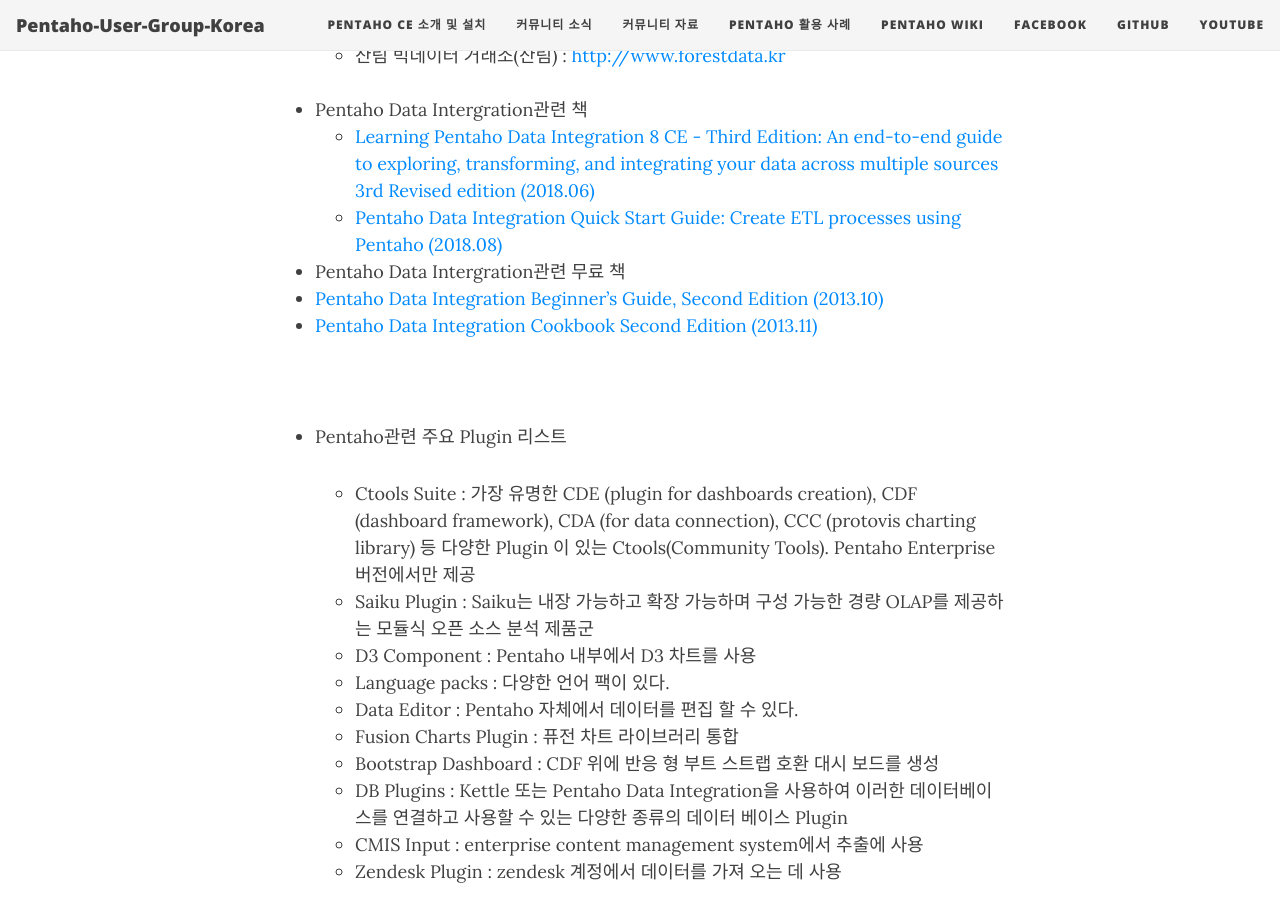
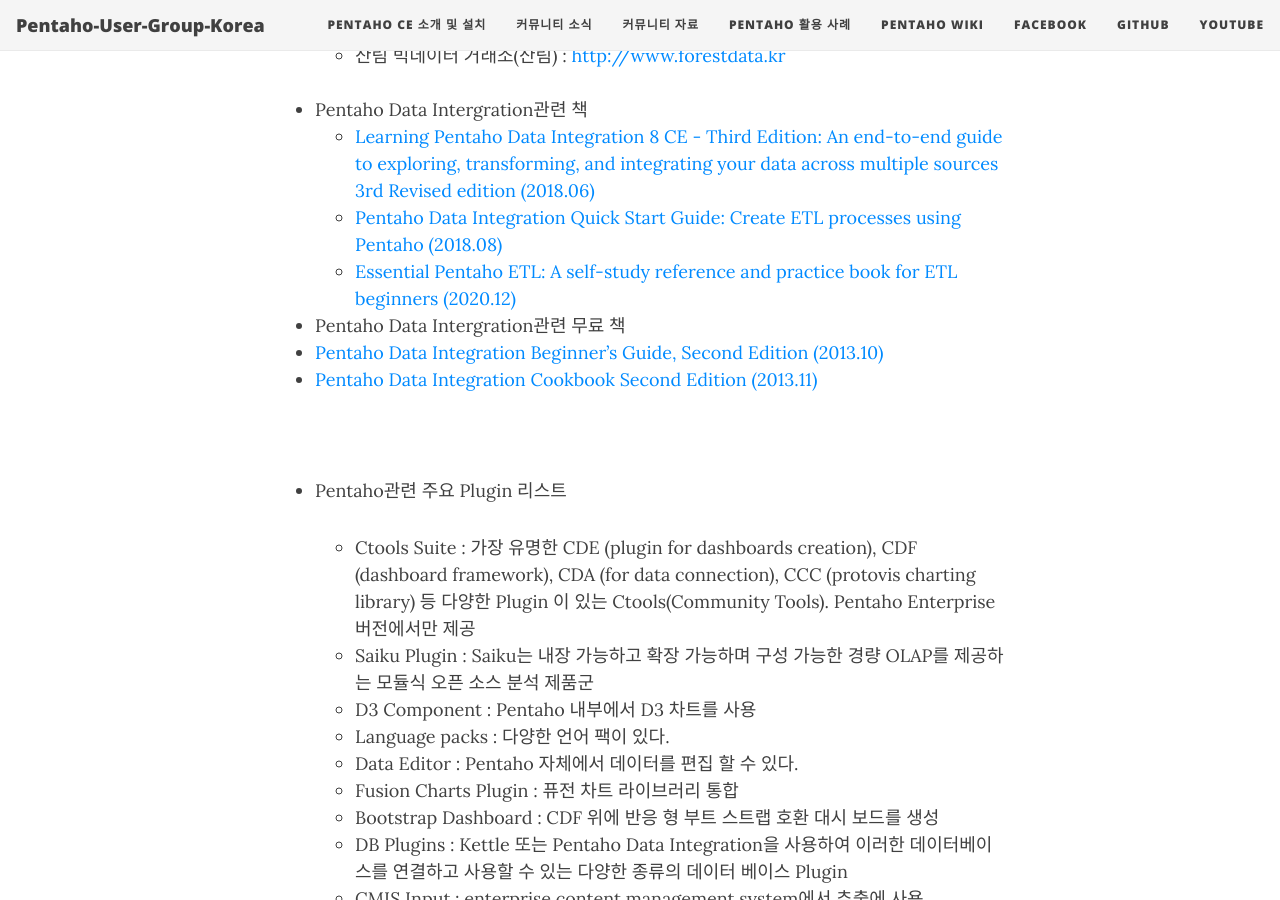
Before and after one commit to Pentaho-User-Group-Korea/Pentaho-User-Group-Korea.github.io, a Jekyll site: the page built from reference.md, in a window 1280 px wide and 900 px high, scrolled down 3001 px. Built offline with Jekyll 4.4.1, drawn with Linux system fonts in a browser that asks for light colours; nearby versions of some CDN libraries.

Commit message:
Update reference.md

```diff
--- a/reference.md
+++ b/reference.md
@@ -86,6 +86,7 @@ title: 커뮤니티 자료
 * Pentaho Data Intergration관련 책
   * [Learning Pentaho Data Integration 8 CE - Third Edition: An end-to-end guide to exploring, transforming, and integrating your data across multiple sources 3rd Revised edition (2018.06)](https://www.amazon.com/Learning-Pentaho-Data-Integration-end/dp/178829243X/)
   * [Pentaho Data Integration Quick Start Guide: Create ETL processes using Pentaho (2018.08)](https://www.amazon.com/Pentaho-Integration-Quick-Start-Guide/dp/1789343321/)
+  * [Essential Pentaho ETL: A self-study reference and practice book for ETL beginners (2020.12)](https://www.amazon.com/Essential-Pentaho-ETL-self-study-reference-ebook/dp/B08RB8X4Y7/ref=sr_1_8?crid=1Q8WWSV63M3RV&keywords=pentaho&qid=1672276457&s=books&sprefix=pentho%2Cstripbooks-intl-ship%2C240&sr=1-8)
    <br/>
 * Pentaho Data Intergration관련 무료 책
  * [Pentaho Data Integration Beginner's Guide, Second Edition (2013.10)](https://github.com/happyapple668/gavin-repo/blob/master/books/BI/Kettle/Pentaho%20Data%20Integration%20Beginner's%20Guide%2C%20Second%20Edition.pdf?fbclid=IwAR1zP9-fQ_4Qp8jvlXg00KQDnv7reLwdoi1DzHcQWAd7e11X66_4HTOLORY/)
```
